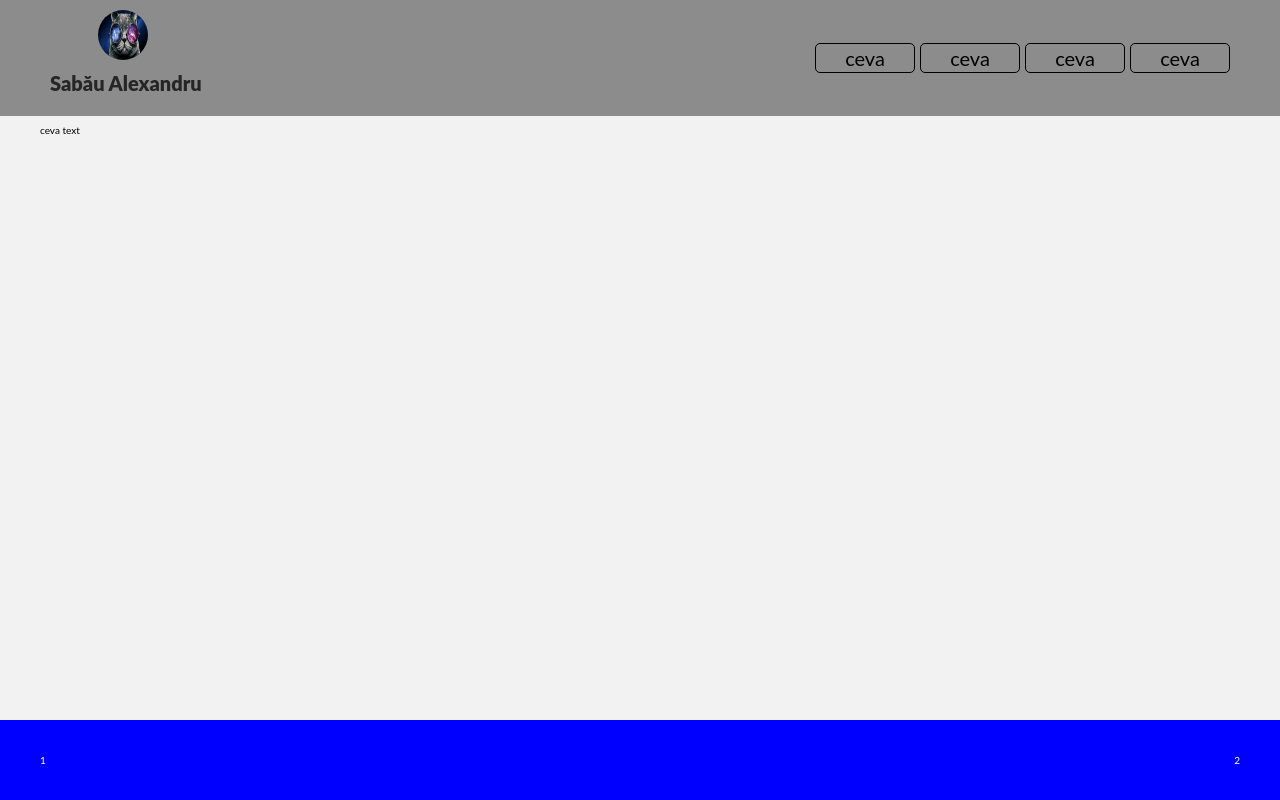
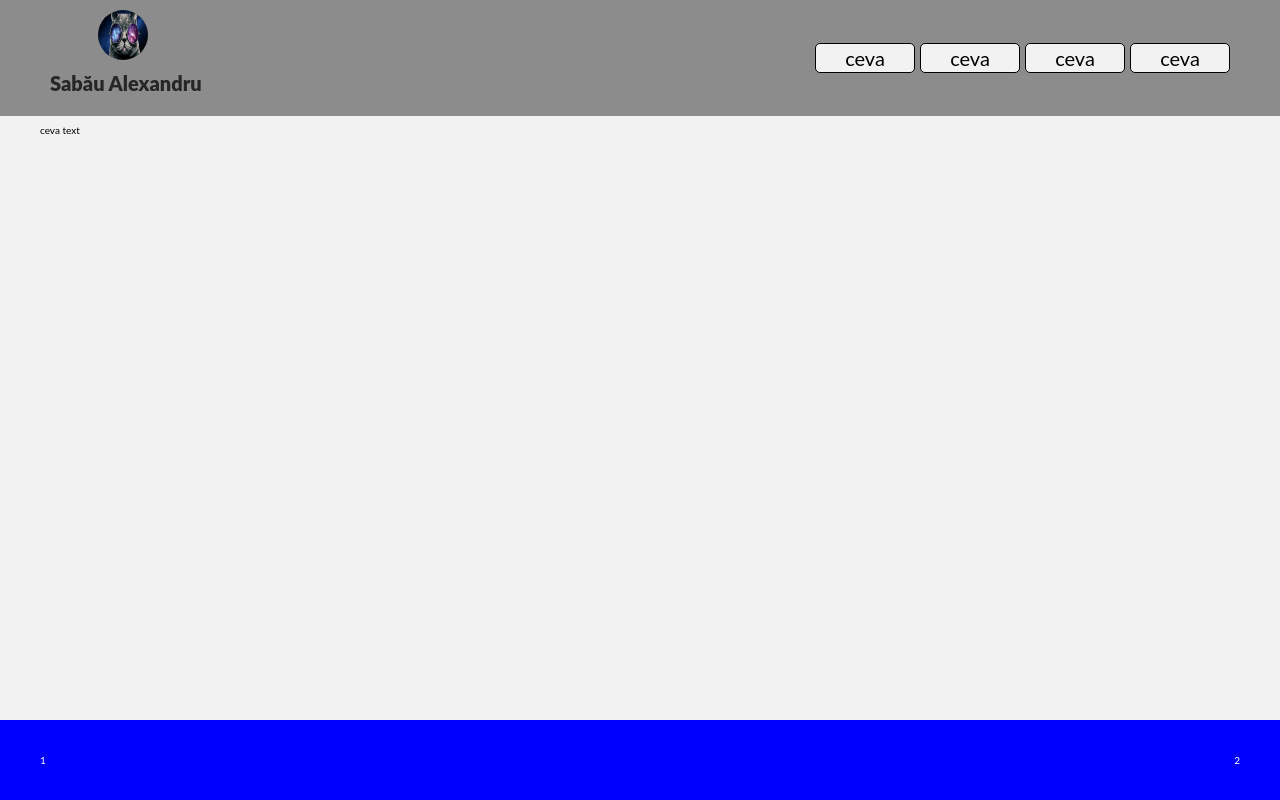
Before and after one commit to sbalexandru/alex-page, a React (Create React App) app: page / in a window 1280 px wide. Shown: the top 800 px of the page. Built offline with nearby package versions, Linux system fonts and the light colour scheme.

Commit message:
header update

```diff
--- a/src/components/Header.styled.js
+++ b/src/components/Header.styled.js
@@ -63,6 +63,7 @@ export const Button = styled.div`
   display: flex;
   justify-content: center;
   align-items: center;
+  background-color: #f2f2f2;
   transition-duration: 0.4s;
   :hover {
     box-shadow: 0 12px 16px 0 rgba(0, 0, 0, 0.24),
```
